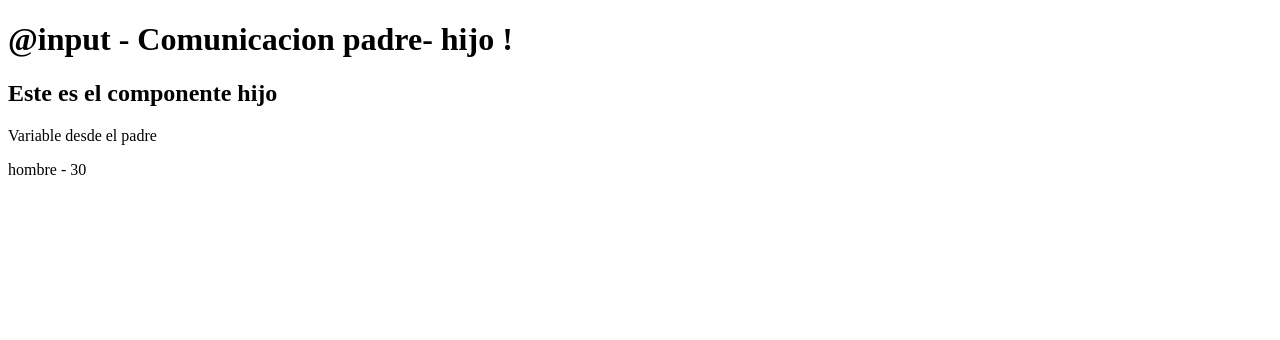
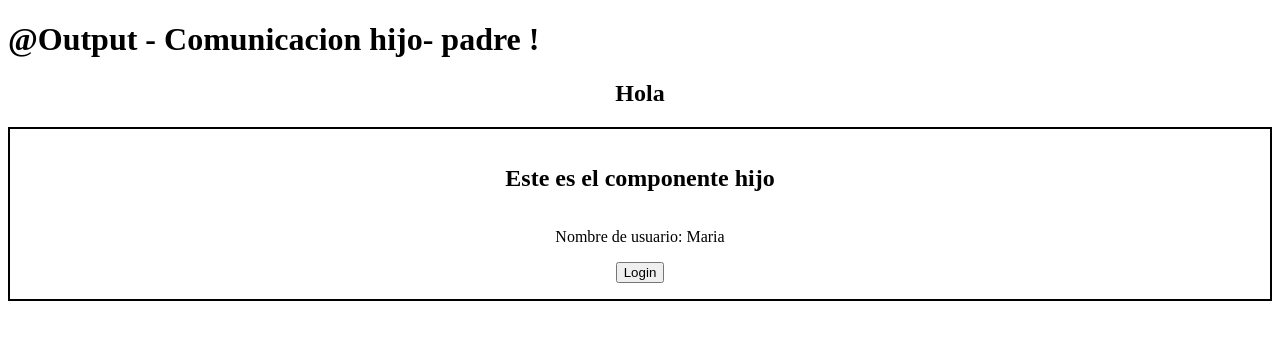
Before and after one commit to Mariacabriles29/projectAngular, an Angular app: page / in a window 1280 px wide. Shown: the top 340 px of the page. Built offline with nearby package versions, Linux system fonts and the light colour scheme.

Commit message:
feat: Communication from son to father with @Output

```diff
--- a/src/app/app.component.html
+++ b/src/app/app.component.html
@@ -23,7 +23,12 @@
   }
 </ul> -->
 <!-- <app-header></app-header> -->
-<h1>&#64;input - Comunicacion padre- hijo !</h1>
+<!-- <h1>&#64;input - Comunicacion padre- hijo !</h1>
 
-<app-child [msg]="text" [person]="person"></app-child>
+<app-child [msg]="text" [person]="person"></app-child> -->
+
+<!-- Comunicacion del hijo al padre  -->
+<h1>&#64;Output - Comunicacion hijo- padre !</h1>
+<h2 style="text-align: center;"> Hola {{name}}</h2>
+<app-child (login)="setName($event)"></app-child>
 <router-outlet />
--- a/src/app/app.component.ts
+++ b/src/app/app.component.ts
@@ -53,11 +53,19 @@ export class AppComponent {
   //   this.number++;
   // }
 
-  //variable desde el padre
+  // comunicacion del padre al hijo variable desde el padre
 
   text: string = 'Variable desde el padre';
   person: any = {
     sex: 'hombre',
     age: '30',
   };
+
+  //para comunicacion del hijo al padre
+  name: string = '';
+
+  //creando una funcion que modifica el valor de la variable name
+  setName(e: any) {
+    this.name = e;
+  }
 }
--- a/src/app/components/child/child.component.css
+++ b/src/app/components/child/child.component.css
@@ -0,0 +1,8 @@
+.child {
+  display: flex;
+  flex-direction: column;
+  align-items: center;
+  border: 2px solid black;
+  justify-content: center;
+  padding: 16px;
+}
--- a/src/app/components/child/child.component.html
+++ b/src/app/components/child/child.component.html
@@ -1,4 +1,4 @@
-<h2>Este es el componente hijo</h2>
+<!-- <h2>Este es el componente hijo</h2> -->
 
 <!-- pasando la props del componenete hijo  -->
 <!-- <p>{{msg}}</p> -->
@@ -6,5 +6,13 @@
 
 <!-- le agregamos () a msg para llamar la valor de la señal signal, y realizar la comunicacion del padre al hijo -->
 
-<p>{{msg()}}</p>
-<div>{{person().sex }} - {{person().age}}</div>
+<!-- <p>{{msg()}}</p>
+<div>{{person().sex }} - {{person().age}}</div> -->
+
+<!-- con el uso de @Output() podemos comunicar el hijo con el padre -->
+
+<div class="child">
+  <h2>Este es el componente hijo</h2>
+  <p>Nombre de usuario: {{userName}}</p>
+  <button (click)="handleLogin()">Login</button>
+</div>
--- a/src/app/components/child/child.component.ts
+++ b/src/app/components/child/child.component.ts
@@ -1,4 +1,4 @@
-import { Component, input, Input } from '@angular/core';
+import { Component, EventEmitter, input, Input, Output } from '@angular/core';
 
 @Component({
   selector: 'app-child',
@@ -12,10 +12,21 @@ export class ChildComponent {
   // msg: String = '';
 
   //creando una variable signal para pasar informacion del padre al hijo
-  msg = input<string>('');
+  // msg = input<string>('');
   // @Input()
   // person: any = {};
 
   //  creando un objeto person de tipo signal para pasar informacion del padre al hijo
-  person = input<any>();
+  // person = input<any>();
+
+  // variable para la comuniacion del hijo al padre
+
+  @Output()
+  login: EventEmitter<any> = new EventEmitter<any>();
+
+  userName: string = 'Maria';
+
+  handleLogin() {
+    this.login.emit(this.userName);
+  }
 }
```
